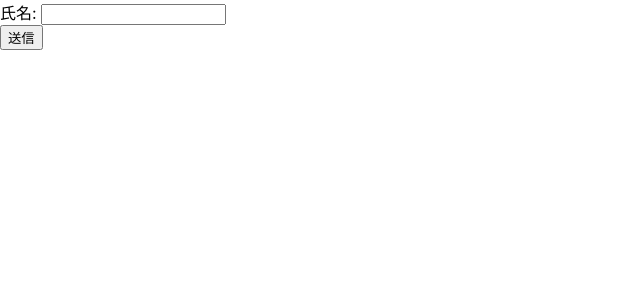
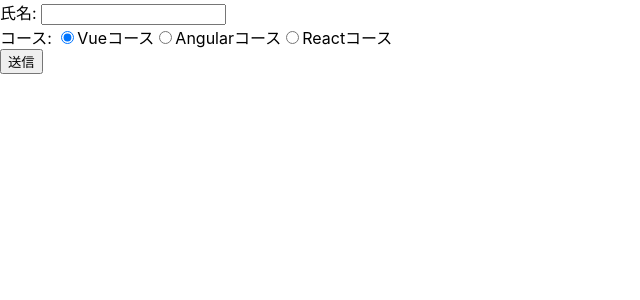
Before and after one commit to mashijifu/react-myapp, a React (Create React App) app: page / in a window 1280 px wide. Shown: the top 300 px of the page, without its empty margins (0-640 px from the left). Built offline with nearby package versions, Linux system fonts and the light colour scheme.

Commit message:
フォーム課題2

```diff
--- a/src/App.tsx
+++ b/src/App.tsx
@@ -1,17 +1,34 @@
 import React from 'react';
 import { useState } from 'react';
 
+interface Courses {
+  id: number;
+  name: string;
+}
+
 const App: React.FC = () => {
   const [name, setName] = useState("");
+  const [checkedCourse, setCheckedCourse] = useState(1);
 
-  const changeName = (e: React.ChangeEvent<HTMLInputElement>): void => {
+  const courses: Courses[] = [
+    { id: 1, name: "Vueコース"},
+    { id: 2, name: "Angularコース"},
+    { id: 3, name: "Reactコース"},
+  ];
+
+  const handleChangeName = (e: any) => {
     setName(e.target.value);
+  };
+
+  const handleChangeCourse = (e: any) => {
+    setCheckedCourse(Number(e.target.value));
   }
 
-  const handleSubmit = (e: React.FormEvent<HTMLFormElement>): void => {
+  const handleSubmit = (e: any) => {
     e.preventDefault();
     console.log(name);
-  }
+    console.log(checkedCourse);
+  };
 
   return (
     <form onSubmit={handleSubmit}>
@@ -20,8 +37,28 @@
         <input
           type="text"
           value={name}
-          onChange={changeName}
+          onChange={handleChangeName}
         />
+      </div>
+      <div>
+        <label>コース: </label>
+        {
+          courses.map((course) => {
+            return (
+              <label htmlFor={course.id.toString()} key={course.id}>
+                <input
+                  id={course.id.toString()}
+                  type="radio"
+                  name="course"
+                  value={course.id}
+                  checked={checkedCourse === course.id}
+                  onChange={handleChangeCourse}
+                />
+                {course.name}
+              </label>
+            );
+          })
+        }
       </div>
       <div>
         <input type="submit" value="送信" />
```
